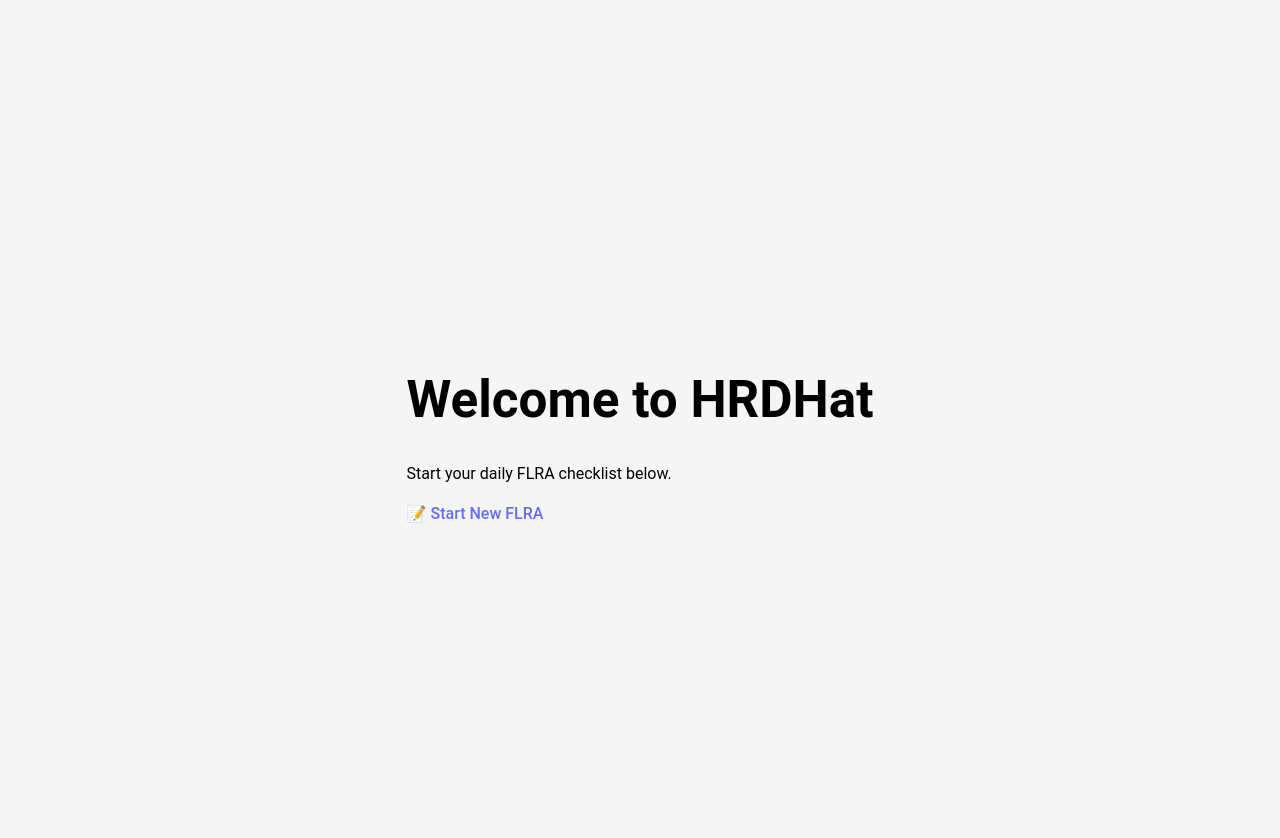
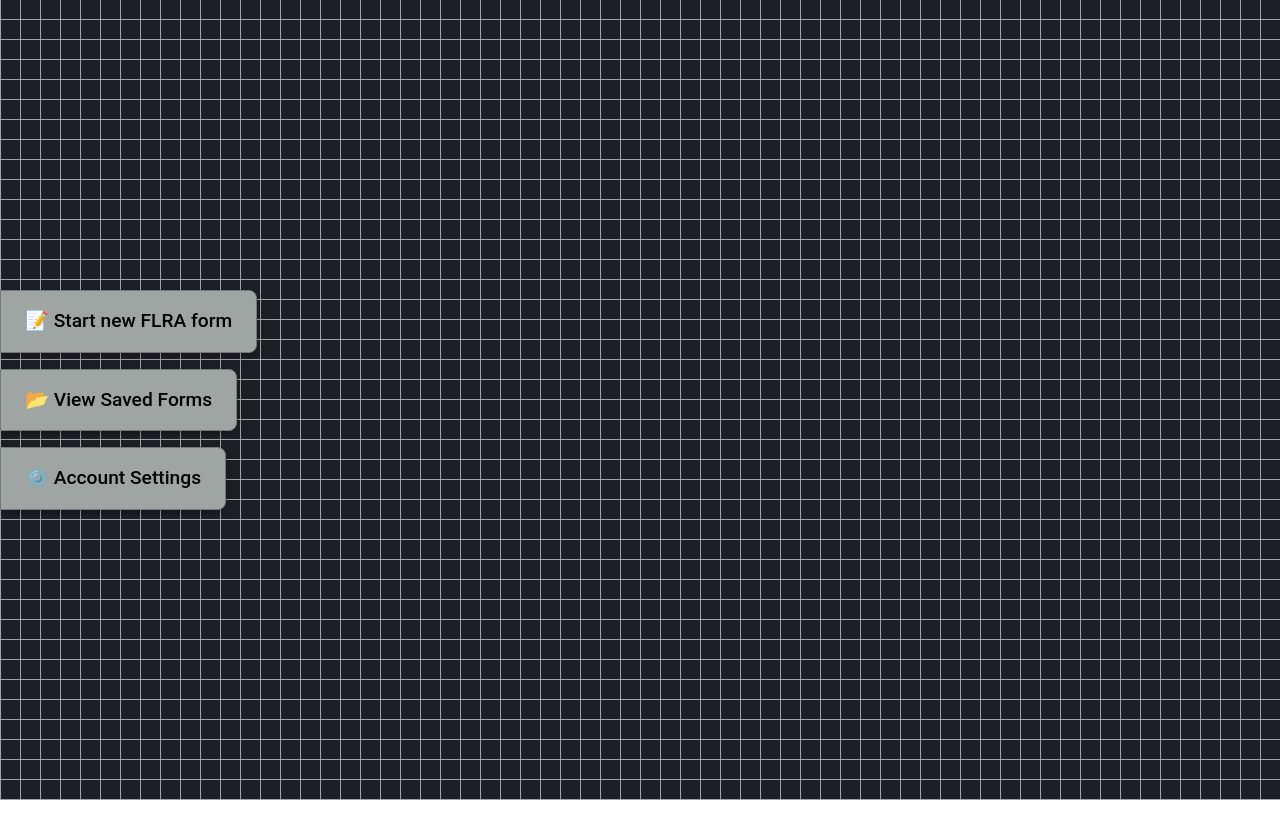
Before and after one commit to HrdHat/Hrdhat, a React (Vite) app: page / in a window 1280 px wide. Shown: the top 838 px of the page. After the commit the page ends 800 px from the top, so only its background shows below. Built offline with nearby package versions, Linux system fonts and the light colour scheme.

Commit message:
new Home mockup design

```diff
--- a/src/modules/midmode.tsx
+++ b/src/modules/midmode.tsx
@@ -0,0 +1,42 @@
+import { useState } from "react";
+import GeneralInformation from "../components/generalinformation";
+import FlraChecklist from "../components/flrachecklist";
+import PPEPlatformInspection from "../components/ppeplatforminspection";
+import THCModule from "../components/thcmodule";
+
+const MidMode = () => {
+  const [index, setIndex] = useState(0);
+
+  const modules = [
+    <GeneralInformation view="mid" key="general" />,
+    <FlraChecklist view="mid" key="checklist" />,
+    <PPEPlatformInspection view="mid" key="ppe" />,
+    <THCModule view="mid" key="thc" />,
+  ];
+
+  return (
+    <div className="form-carousel">
+      {modules[index]}
+
+      <div
+        className="carousel-controls"
+        style={{ marginTop: "2rem", display: "flex", gap: "1rem" }}
+      >
+        <button
+          onClick={() => setIndex((i) => Math.max(i - 1, 0))}
+          disabled={index === 0}
+        >
+          ← Back
+        </button>
+        <button
+          onClick={() => setIndex((i) => Math.min(i + 1, modules.length - 1))}
+          disabled={index === modules.length - 1}
+        >
+          Next →
+        </button>
+      </div>
+    </div>
+  );
+};
+
+export default MidMode;
--- a/src/modules/modules.css
+++ b/src/modules/modules.css
@@ -1,12 +1,84 @@
 /* ====== GLOBAL BASE ====== */
 
 body {
+  margin: 0;
+  padding: 0;
+  background-color: #f9f9f9;
+  font-family: "Roboto", sans-serif;
+  color: #000;
+
+  background-image: repeating-linear-gradient(
+      0deg,
+      #9ea5a3 0,
+      #9ea5a3 1px,
+      transparent 1px,
+      transparent 20px
+    ),
+    repeating-linear-gradient(
+      90deg,
+      #9ea5a3 0,
+      #9ea5a3 1px,
+      transparent 1px,
+      transparent 20px
+    );
+  background-size: 20px 20px;
+  background-color: #1d1f27;
+}
+.home-page-wrapper {
   display: flex;
   justify-content: center;
+  align-items: center;
+  min-height: 90vh;
+  background-color: var(--paper-bg, #fdfdfd); /* optional background */
   padding: 2rem;
-  background-color: #f5f5f5;
+}
+
+.home-page-box {
+  background: white;
+  border: 3px solid black;
+  padding: 2rem;
+  border-radius: 12px;
+  text-align: center;
+  width: 100%;
+  max-width: 500px;
+}
+
+.home-title {
+  font-family: "Roboto Condensed", sans-serif;
+  font-size: 1.8rem;
+  font-weight: bold;
+  margin-bottom: 2rem;
+}
+.home-button-container {
+  display: flex;
+  flex-direction: column;
+  align-items: flex-start;
+  gap: 1rem;
+  padding: 0;
+  margin: 0;
+}
+.start-flra-button,
+.home-button {
+  display: block;
+  background-color: #9ea5a3; /* your brand gray */
+  color: black;
+  text-decoration: none;
+  font-size: 1.2rem;
+  padding: 1rem 1.5rem;
+  border-radius: 0 8px 8px 0;
+  transition: transform 0.2s ease, box-shadow 0.2s ease;
   font-family: "Roboto", sans-serif;
-  color: #000;
+  width: fit-content;
+  margin: 0;
+
+  box-shadow: 0 4px 8px rgba(0, 0, 0, 0.25); /* soft shadow */
+  border: 1px solid #777; /* subtle cutout edge */
+}
+
+.home-button:hover,
+.home-button:active {
+  transform: translateY(-2px);
+  box-shadow: 0 6px 12px rgba(0, 0, 0, 0.3); /* more lift */
 }
 
 input,
--- a/src/pages/flraformpage.tsx
+++ b/src/pages/flraformpage.tsx
@@ -6,8 +6,8 @@
 import FlraChecklist from "../components/flrachecklist";
 import PPEPlatformInspection from "../components/ppeplatforminspection";
 import THCModule from "../components/thcmodule";
-import MidViewNavigator from "../components/midviewnavigator"; // ✅ Add this!
-import ZoomedMode from "../modules/zoomedmode"; // ✅ Add this!
+import MidMode from "../modules/midmode"; // ✅ Add this!
+import ZoomedMode from "../modules/zoomedmode";
 type ViewMode = "zoomed" | "mid" | "full";
 
 const FLRAFormPage = () => {
@@ -47,7 +47,7 @@
       )}
 
       {/* 🔄 Mid View – One module at a time */}
-      {view === "mid" && <MidViewNavigator />}
+      {view === "mid" && <MidMode />}
     </div>
   );
 };
--- a/src/pages/homepage.tsx
+++ b/src/pages/homepage.tsx
@@ -1,14 +1,20 @@
 import { Link } from "react-router-dom";
+import "../modules/modules.css"; // Make sure the CSS is applied
 
 const HomePage = () => {
   return (
-    <div className="home-page">
-      <h1>Welcome to HRDHat</h1>
-      <p>Start your daily FLRA checklist below.</p>
-
-      <Link to="/flra" className="start-flra-button">
-        📝 Start New FLRA
-      </Link>
+    <div>
+      <div className="home-button-container">
+        <Link to="/flra" className="start-flra-button">
+          📝 Start new FLRA form
+        </Link>
+        <Link to="/saved" className="home-button">
+          📂 View Saved Forms
+        </Link>
+        <Link to="/settings" className="home-button">
+          ⚙️ Account Settings
+        </Link>
+      </div>
     </div>
   );
 };
```
